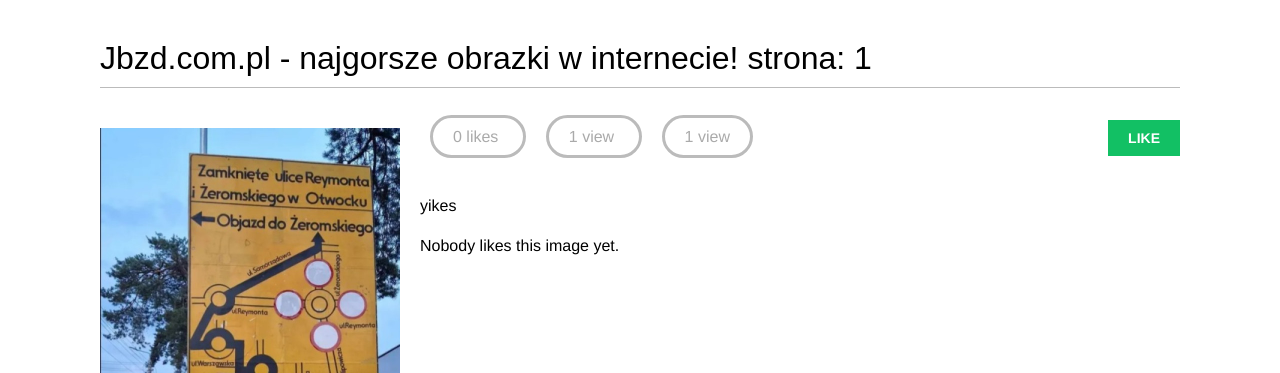
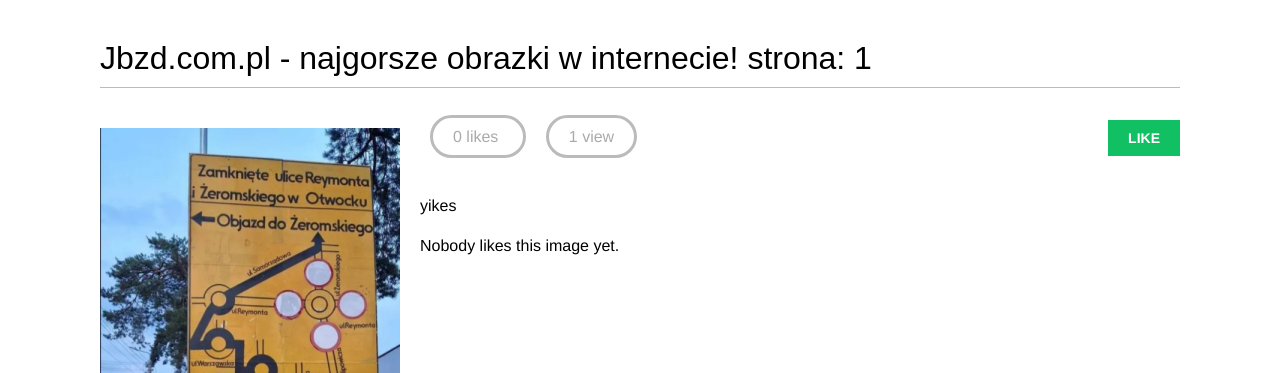
Before and after one commit to maciej3j/bookmarks, a Django app: template images/templates/images/image/detail.html in a window 1280 px wide. Shown: the part 47-420 px from the top of the page. Run offline with Django 5.2, Linux system fonts and the light colour scheme; data comes from the database, SQL or seed files in the repository; tables that the repository leaves empty hold one stand-in row (values such as "Sample post"); the template is opened without the code that fills it: values that come from a table or form of the project are taken from there, most other values are stand-ins (such as "Sample title", 1, 10 or a date in 2020); some libraries are stand-ins or nearby versions; some web fonts are replaced.

Commit message:
my views doubled? :o

```diff
--- a/images/templates/images/image/detail.html
+++ b/images/templates/images/image/detail.html
@@ -18,9 +18,7 @@
         <span class="count">
           {{ total_views }} view{{ total_views|pluralize}}
         </span>
-        <span class="count">
-          {{ total_views }} view{{ total_views|pluralize }}
-        </span>
+
         <a href="#" data-id="{{ image.id }}" data-action="{% if request.user in users_like %}un{% endif %}like"
     class="like button">
           {% if request.user not in users_like %}
```
